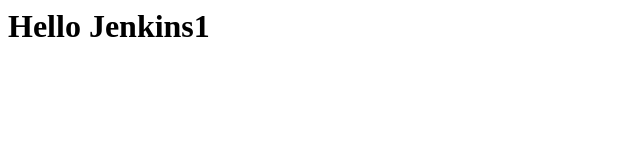
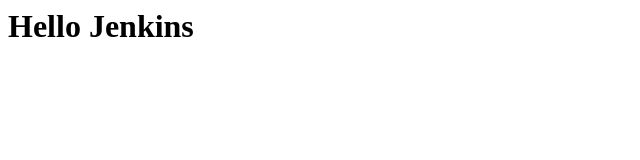
Before and after one commit to Mukesh-Kanna-M/jen-git-web, a plain HTML site: page index.html in a window 1280 px wide. Shown: the full height of the page, 0-640 px from the left. Drawn offline with Linux system fonts and the light colour scheme.

Commit message:
testing webhook

```diff
--- a/index.html
+++ b/index.html
@@ -1 +1 @@
-<h1>Hello Jenkins1 </h1>
+<h1>Hello Jenkins </h1>
```
